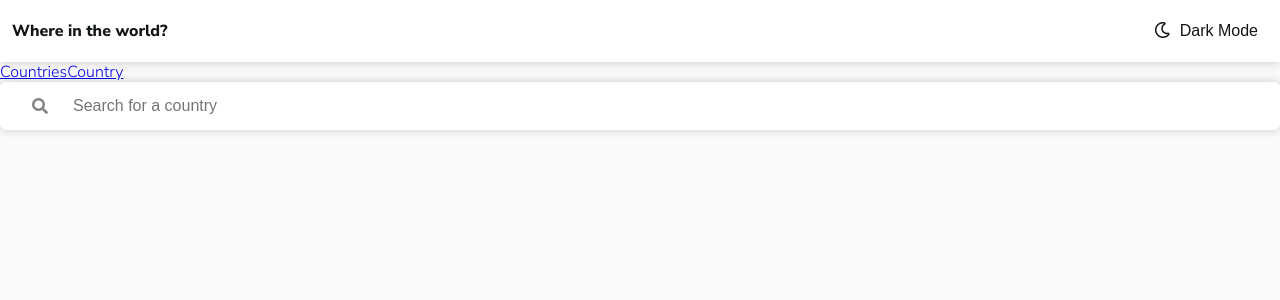
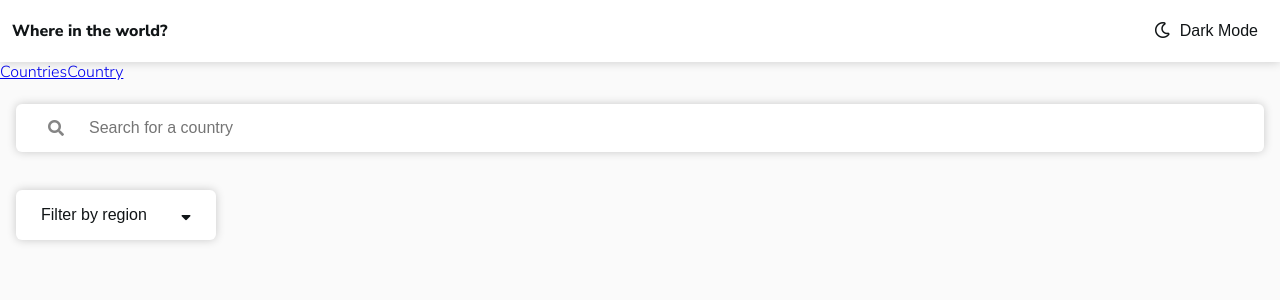
Before and after one commit to MikaGurrola/countries-api, a Vue app: page / in a window 1280 px wide. Shown: the top 300 px of the page. Built offline with nearby package versions, Linux system fonts and the light colour scheme.

Commit message:
added dropdown to countries page with styles

```diff
--- /dev/null
+++ b/src/assets/lib-styles/_mixins.scss
@@ -0,0 +1,6 @@
+@mixin element {
+  background: var(--bg-color);
+  border: none;
+  border-radius: 6px;
+  box-shadow: var(--box-shadow);
+}
--- a/src/assets/lib-styles/_reset.scss
+++ b/src/assets/lib-styles/_reset.scss
@@ -101,17 +101,19 @@ input, select {
   vertical-align:middle;
 }
 
-html {
-  box-sizing: border-box;
-  div, div:before, div:after {
-    box-sizing: inherit;
-  }
+div {
+  position: relative;
 }
-
-div { position: relative; }
 
 html, body {
   height: 100%;
+  box-sizing: border-box;
+
+  div,
+  div:before,
+  div:after {
+    box-sizing: inherit;
+  }
 }
 
 
--- a/src/components/Dropdown.vue
+++ b/src/components/Dropdown.vue
@@ -1,17 +1,67 @@
 <template>
-  <h1>Dropdown component!</h1>
+  <div class="input-group">
+    <div class="dropdown">
+      <button>Filter by region <i class="fas fa-sort-down"></i></button>
+      <div class="options">
+        <button>Africa</button>
+        <button>America</button>
+        <button>Asia</button>
+        <button>Africa</button>
+        <button>America</button>
+        <button>Asia</button>
+        <button>Africa</button>
+        <button>America</button>
+        <button>Asia</button>
+      </div>
+    </div>
+  </div>
 </template>
 
 <script>
 export default {
-  name: 'Dropdown',
-  props: {
-    msg: String
-  }
+  name: 'Dropdown'
 }
 </script>
 
 <!-- Add "scoped" attribute to limit CSS to this component only -->
 <style scoped lang="scss">
+@import '../assets/lib-styles/mixins.scss';
+
+.dropdown {
+  @include element;
+  width: fit-content;
+  min-width: 200px;
+  padding: 8px 0;
+}
+
+.options {
+  @include element;
+  display: none;
+
+  &.open {
+    position: absolute;
+    top: 56px;
+    right: 0;
+    left: 0;
+    width: 100%;
+    height: 144px;
+    padding: 8px 0;
+    display: flex;
+    flex-direction: column;
+    overflow: auto;
+  }
+}
+
+button {
+  border: none;
+  padding: 8px 25px;
+  background: transparent;
+  color: var(--text-color);
+  text-align: left;
+  font-size: 1em;
+  width: 100%;
+  display: flex;
+  justify-content: space-between;
+}
 
 </style>
--- a/src/components/Search.vue
+++ b/src/components/Search.vue
@@ -31,6 +31,7 @@ input {
   border: none;
   box-sizing: border-box;
   border-radius: 6px;
+  margin-bottom: 38px;
 }
 
 </style>
--- a/src/pages/Countries.vue
+++ b/src/pages/Countries.vue
@@ -1,8 +1,8 @@
 <template>
-  <div>
+  <div class="countries-page">
 
     <Search />
-
+    <Dropdown />
 
   </div>
 
@@ -10,14 +10,13 @@
 
 <script>
 import Search from '../components/Search.vue'
+import Dropdown from '../components/Dropdown.vue'
 
 export default {
   name: 'Countries',
-  props: {
-    msg: String
-  },
   components: {
-    Search
+    Search,
+    Dropdown
   }
 }
 </script>
@@ -25,4 +24,9 @@ export default {
 <!-- Add "scoped" attribute to limit CSS to this component only -->
 <style scoped lang="scss">
 
+.countries-page {
+  padding: 22px 16px;
+
+}
+
 </style>
```
